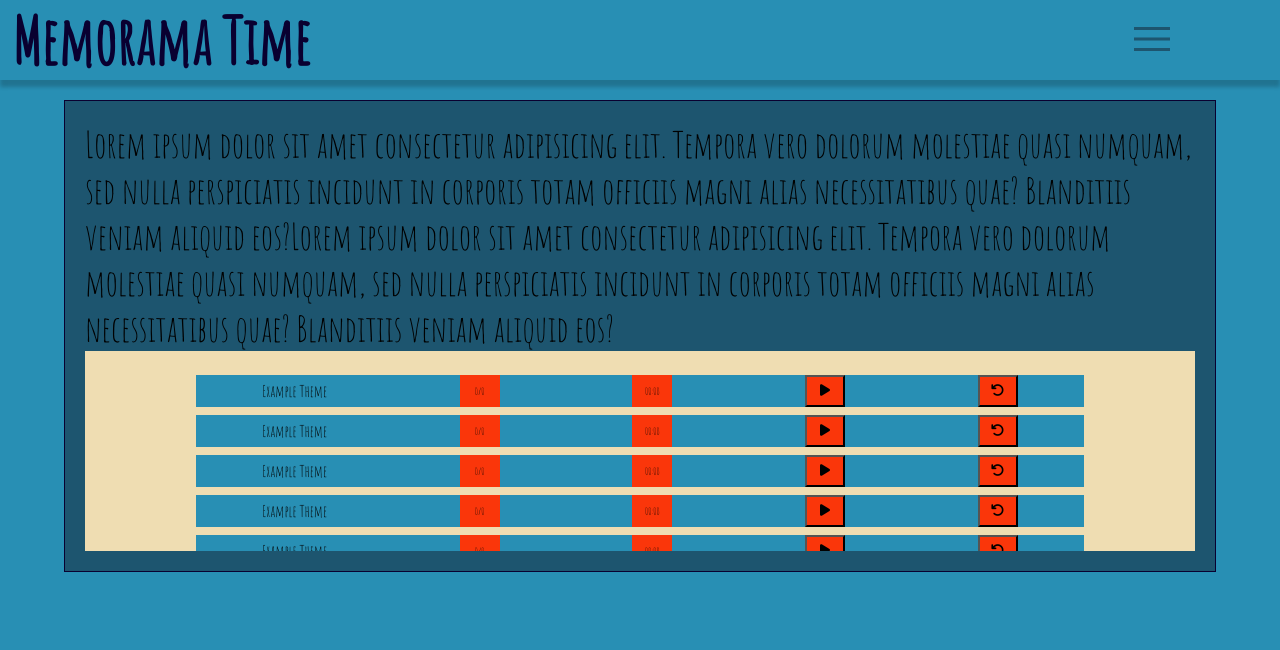
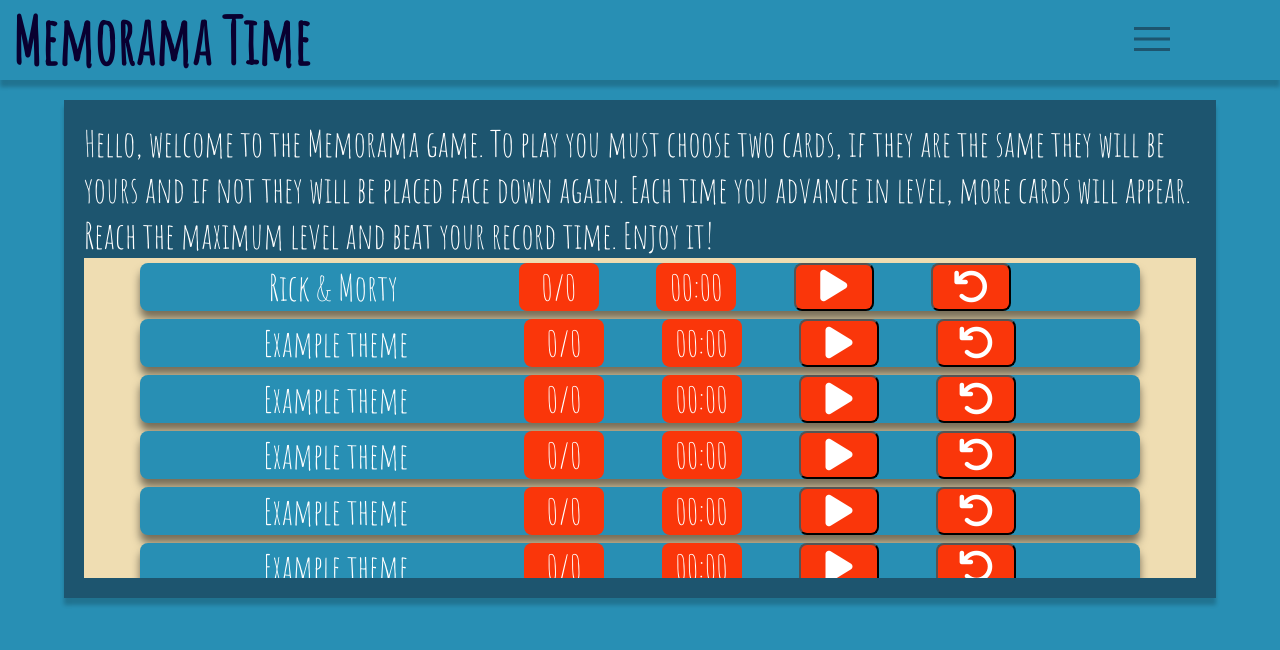
Before and after one commit to deiviiss/memorama-js, a website: page src/home.html in a window 1280 px wide. Drawn offline with Linux system fonts and the light colour scheme.

Commit message:
issues styles

```diff
--- a/src/home.html
+++ b/src/home.html
@@ -23,38 +23,74 @@
     </header>
     <main>
         <div class="information-container">
-            <p>Lorem ipsum dolor sit amet consectetur adipisicing elit. Tempora vero dolorum molestiae quasi numquam, sed nulla perspiciatis incidunt in corporis totam officiis magni alias necessitatibus quae? Blanditiis veniam aliquid eos?Lorem ipsum dolor sit amet consectetur adipisicing elit. Tempora vero dolorum molestiae quasi numquam, sed nulla perspiciatis incidunt in corporis totam officiis magni alias necessitatibus quae? Blanditiis veniam aliquid eos?</p>
+            <p>Hello, welcome to the Memorama game. To play you must choose two cards, if they are the same they will be yours and if not they will be placed face down again. Each time you advance in level, more cards will appear. Reach the maximum level and beat your record time. Enjoy it!</p>
             <div class="themes-container">
                 <div class="theme-container">
-                    <p>Example Theme</p>
+                    <p>Rick & Morty</p>
+                    <div class="theme-menu">
+                        <div class="level">0/0</div>
+                        <div class="time">00:00</div>
+                        <button id="btnEmpezar" class="btn-start"><a href="index.html"><i class="fa-solid fa-play"></i></a></button>
+                        <button class="reload-button"><i class="fa-solid fa-arrow-rotate-left"></i></button>
+                    </div>
+                </div>
+                <div class="theme-container">
+                    <p>Example theme</p>
+                    <div class="theme-menu">
                         <div class="level">0/0</div>
                         <div class="time">00:00</div>
                         <button class="play-button"><i class="fa-solid fa-play"></i></button>
                         <button class="reload-button"><i class="fa-solid fa-arrow-rotate-left"></i></button>
                     </div>
+                </div>
                 <div class="theme-container">
-                    <p>Example Theme</p>
+                    <p>Example theme</p>
+                    <div class="theme-menu">
                         <div class="level">0/0</div>
                         <div class="time">00:00</div>
                         <button class="play-button"><i class="fa-solid fa-play"></i></button>
                         <button class="reload-button"><i class="fa-solid fa-arrow-rotate-left"></i></button>
                     </div>
+                </div>
                 <div class="theme-container">
-                    <p>Example Theme</p>
+                    <p>Example theme</p>
+                    <div class="theme-menu">
                         <div class="level">0/0</div>
                         <div class="time">00:00</div>
                         <button class="play-button"><i class="fa-solid fa-play"></i></button>
                         <button class="reload-button"><i class="fa-solid fa-arrow-rotate-left"></i></button>
                     </div>
+                </div>
                 <div class="theme-container">
-                    <p>Example Theme</p>
+                    <p>Example theme</p>
+                    <div class="theme-menu">
                         <div class="level">0/0</div>
                         <div class="time">00:00</div>
                         <button class="play-button"><i class="fa-solid fa-play"></i></button>
                         <button class="reload-button"><i class="fa-solid fa-arrow-rotate-left"></i></button>
                     </div>
+                </div>
                 <div class="theme-container">
-                    <p>Example Theme</p>
+                    <p>Example theme</p>
+                    <div class="theme-menu">
+                        <div class="level">0/0</div>
+                        <div class="time">00:00</div>
+                        <button class="play-button"><i class="fa-solid fa-play"></i></button>
+                        <button class="reload-button"><i class="fa-solid fa-arrow-rotate-left"></i></button>
+                    </div>
+                </div>
+                <div class="theme-container">
+                    <p>Example theme</p>
+                    <div class="theme-menu">
+                        <div class="level">0/0</div>
+                        <div class="time">00:00</div>
+                        <button class="play-button"><i class="fa-solid fa-play"></i></button>
+                        <button class="reload-button"><i class="fa-solid fa-arrow-rotate-left"></i></button>
+                    </div>
+                </div>
+                <div class="theme-container">
+                    <p>Example theme</p>
+                    <div class="theme-menu">
                         <div class="level">0/0</div>
                         <div class="time">00:00</div>
                         <button class="play-button"><i class="fa-solid fa-play"></i></button>
--- a/src/styles/home.css
+++ b/src/styles/home.css
@@ -3,7 +3,7 @@
 :root {
   --blue: #288FB4;
   --complementary: #1D556F;
-  --beige-font: #EFDDB2;
+  --beige: #EFDDB2;
   --red: #FA360A;
   --black: #000000;
   --dark-blue: #090030;
@@ -71,19 +71,23 @@ svg {
 
 p {
     font-size: var(--md);
+    color: #ffffff;
 }
 
 main {
     display: flex;
     justify-content: center;
 }
+a {
+    color: #ffffff;
+}
 .information-container {
-    height: 100%;
+    height: 9%;
 	width: 90%;
     padding: 2rem;
     margin: 2rem;;
-	border: 1px solid var(--dark-blue);
 	background: var(--complementary);
+    box-shadow: 0rem 0.7rem 0.4rem rgba(0, 0, 0, 0.2);
 }
 
 .themes-container {
@@ -91,39 +95,98 @@ main {
     flex-direction: column;
     justify-content: center;
     align-items: center;
-    height: 8rem;
-    padding-top: 4rem;
-    background-color: var(--beige-font);
+    height: 16rem;
+    padding-top: 2rem;
+    padding-bottom: 1rem;
+    background-color: var(--beige);
     overflow-y: scroll;
 }
 
 .theme-container {
     display: flex;
     flex-direction: row;
-    justify-content: space-around;
+    justify-content: space-evenly;
     align-items: center;
-    width: 80%;
-    height: 100%;
+    width: 90%;
+    height: 8rem;
     margin: .4rem;
+    padding: 0 .8rem;
     background-color: var(--blue);
+    border-radius: .8rem;
+    filter: drop-shadow(0px 8px 4px rgba(0, 0, 0, 0.5));
 }
 
-.theme-container div, .theme-container button {
+.theme-container p {
+    font-size: var(--sm);
+}
+
+.theme-menu {
     display: flex;
-    height: 3.2rem;
+    width: 50%;
+    justify-content: space-between;
+}
+
+.theme-menu div, .theme-menu button {
+    display: flex;
+    height: 2.4rem;
     width: 4rem;
     align-items: center;
     justify-content: center;
     background-color: var(--red);
+    color: #ffffff;
+    border-radius: .8rem;
 }
-.theme-container p {
-    font-size: var(--sm);
+
+/*Media Query */
+@media (min-width: 360px) {
+    .themes-container {
+        padding-top: 12rem;
+    }
 }
-@media screen and (min-width: 640px) {
+@media (min-width: 410px) {
+    .themes-container {
+        padding-top: 10rem;
+    }
+}
+@media (min-width: 640px) {
     header .logo {
       font-size: var(--lg);
+    }F
+    .theme-menu div, .theme-menu button {
+        width: 8rem;
     }
-    .themes-container {
+}
+@media (min-width: 640px) {
+    .themes-container{
         height: 20rem;
     }
-  }
+    .theme-container p {
+        font-size: 2rem;
+    }
+    .theme-menu div, .theme-menu button{
+        height: 3.2rem;
+        width: 6rem;
+        font-size: 2rem;
+    }
+}
+@media (min-width: 690px) {
+    .themes-container{
+        height: 24rem;
+    }
+}
+@media (min-width: 860px) {
+    .themes-container {
+        padding-top: 14rem;
+    }
+    .themes-container{
+        height: 32rem;
+    }
+    .theme-container p {
+        font-size: var(--md);
+    }
+    .theme-menu div, .theme-menu button{
+        height: 4.8rem;
+        width: 8rem;
+        font-size: var(--md);
+    }
+}
--- a/src/styles/style.css
+++ b/src/styles/style.css
@@ -3,7 +3,7 @@
 :root {
   --blue: #288FB4;
   --complementary: #1D556F;
-  --beige-font: #EFDDB2;
+  --beige: #EFDDB2;
   --red: #FA360A;
   --black: #000000;
   --dark-blue: #090030;
@@ -34,6 +34,7 @@ body {
 header {
   display: flex;
   width: 100%;
+  height: 10%;
   justify-content: space-between;
   align-items: center;
   box-shadow: 0rem 0.7rem 0.4rem rgba(0, 0, 0, 0.2);
@@ -183,7 +184,8 @@ figure .back {
 
 .information div h3,
 .board div h3,
-.board div button {
+.board div button,
+.btn-start {
   display: flex;
   flex-direction: column;
   justify-content: center;
@@ -191,7 +193,7 @@ figure .back {
   width: 40vw;
   height: 8rem;
   background-color: var(--complementary);
-  color: var(--beige-font);
+  color: var(--beige);
   border: 0.1rem solid rgba(0, 0, 0, 0.4);
   box-shadow: 0rem 0.8rem 0.4rem rgba(0, 0, 0, 0.25);
   border-radius: 2rem;
@@ -219,6 +221,7 @@ figure .back {
   display: none;
 }
 
+/*Media Query */
 @media screen and (min-width: 640px) {
   header .logo {
     font-size: var(--lg);
```
Also changed, not shown: src/index.html (+3 -3 lines), src/login.html (+1 -1 lines), src/signup.html (+1 -1 lines), src/styles/login.css (+38 -2 lines), src/styles/signup.css (+16 -3 lines). Lines whose indentation alone changed are shown as unchanged.
